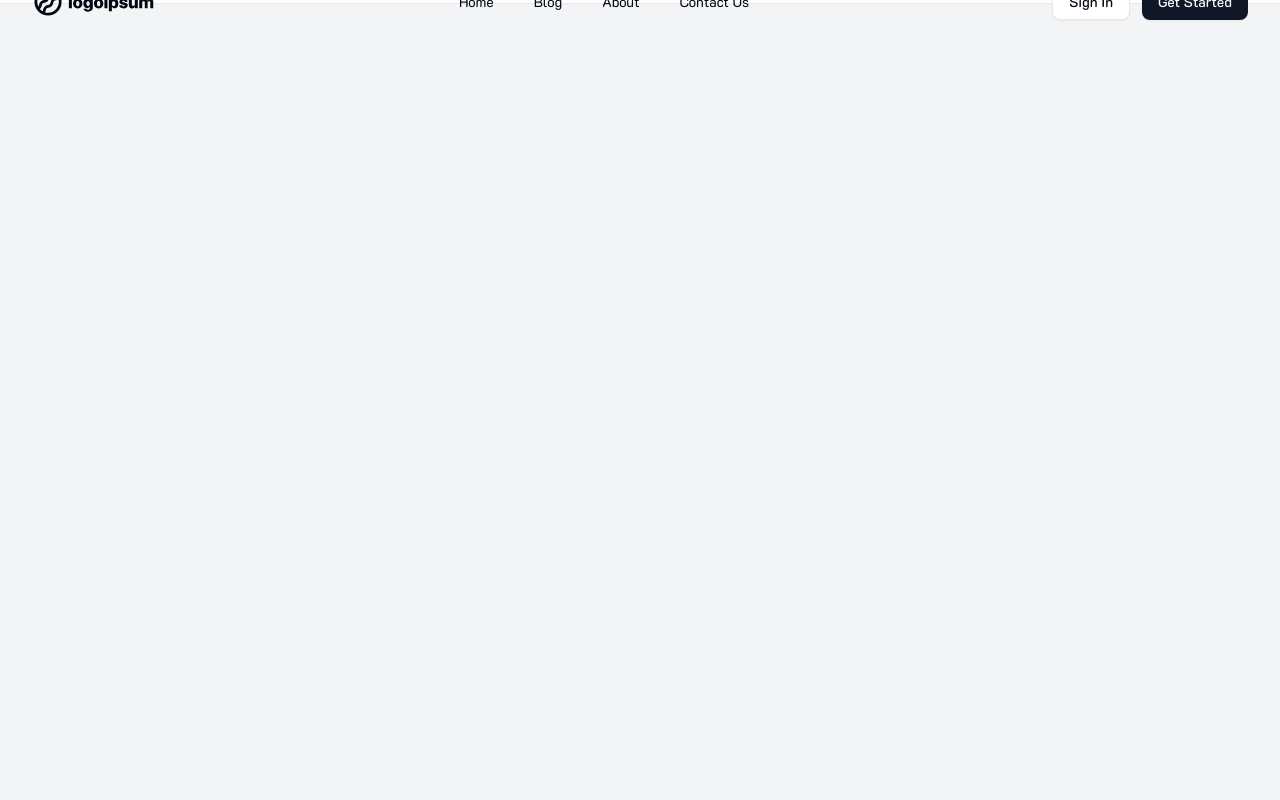
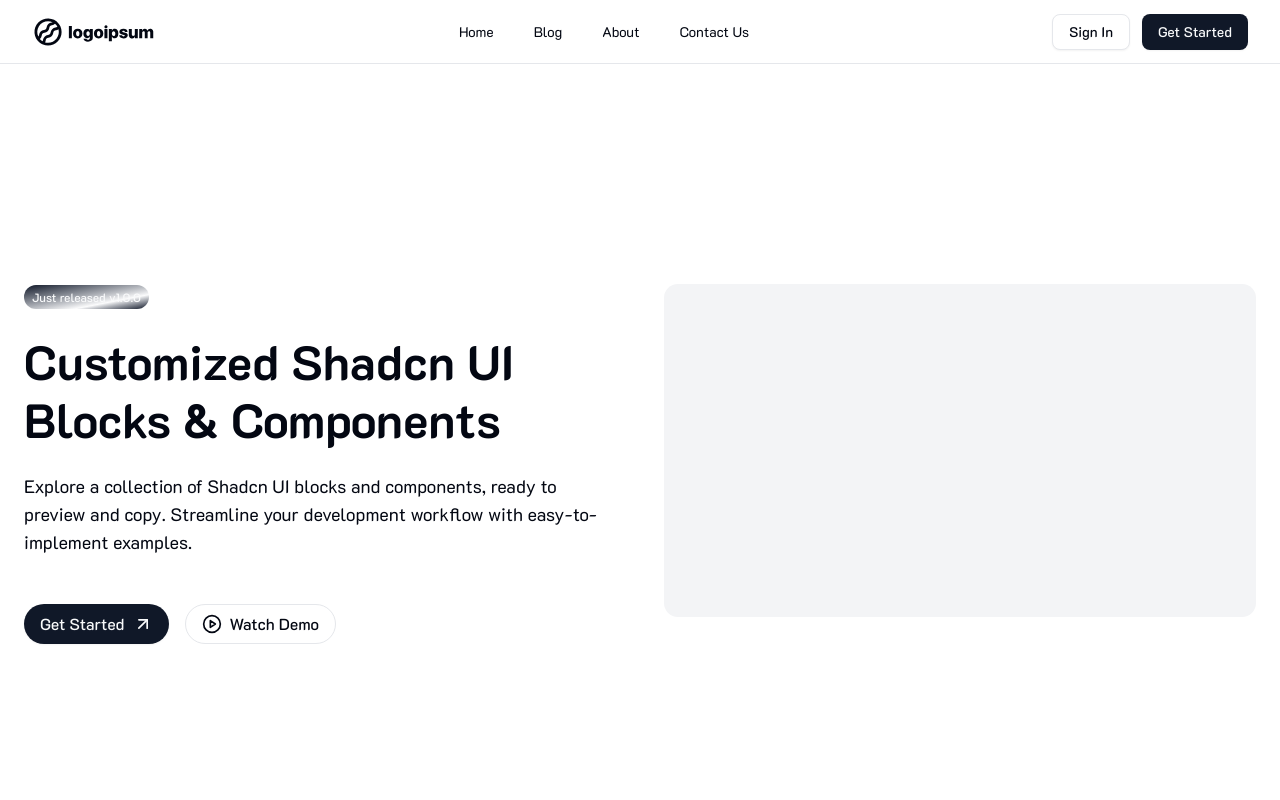
Before and after one commit to Panachaya/nextjscosci, a Next.js app: page / in a window 1280 px wide. Shown: the top 800 px of the page. Built offline with nearby package versions, Linux system fonts and the light colour scheme.

Commit message:
add about

```diff
--- a/src/app/About/page.tsx
+++ b/src/app/About/page.tsx
@@ -1,7 +1,10 @@
+import Contact01
+ from "@/components/contact-01/contact-01";
+
 export default function About(){
     return(
         <>
-        <p>About us</p>
+        <Contact01 />
         </>
     );
 }
--- a/src/app/page.tsx
+++ b/src/app/page.tsx
@@ -1,12 +1,11 @@
 
+import Hero02 from "@/components/hero-02/hero-02";
 import AppWelcome from "./components/AppWelcome";
 
 export default function Home() {
   return (
     <>
-      <h1>Home Page</h1>
-      <hr/>
-      <AppWelcome handTitle="SWU" isShow={true}/>
+      <Hero02 />
       </>
   );
 }
--- /dev/null
+++ b/src/components/contact-01/contact-01.tsx
@@ -0,0 +1,64 @@
+import { MailIcon, MapPinIcon, PhoneIcon } from "lucide-react";
+import Link from "next/link";
+
+const Contact01Page = () => (
+  <div className="min-h-screen flex items-center justify-center">
+    <div className="text-center">
+      <b className="text-muted-foreground">Contact Us</b>
+      <h2 className="mt-3 text-2xl md:text-4xl font-bold tracking-tight">
+        Get In Touch
+      </h2>
+      <p className="mt-4 text-base sm:text-lg">
+        Our friendly team is always here to chat.
+      </p>
+      <div className="max-w-screen-xl mx-auto py-24 grid md:grid-cols-2 lg:grid-cols-3 gap-16 md:gap-10 px-6 md:px-0">
+        <div className="text-center flex flex-col items-center">
+          <div className="h-12 w-12 flex items-center justify-center bg-primary/10 text-primary rounded-full">
+            <MailIcon />
+          </div>
+          <h3 className="mt-6 font-semibold text-xl">Email</h3>
+          <p className="mt-2 text-muted-foreground">
+            Our friendly team is here to help.
+          </p>
+          <Link
+            className="mt-4 font-medium text-primary"
+            href="mailto:akashmoradiya3444@gmail.com"
+          >
+            akashmoradiya3444@gmail.com
+          </Link>
+        </div>
+        <div className="text-center flex flex-col items-center">
+          <div className="h-12 w-12 flex items-center justify-center bg-primary/10 text-primary rounded-full">
+            <MapPinIcon />
+          </div>
+          <h3 className="mt-6 font-semibold text-xl">Office</h3>
+          <p className="mt-2 text-muted-foreground">
+            Come say hello at our office HQ.
+          </p>
+          <Link
+            className="mt-4 font-medium text-primary"
+            href="https://map.google.com"
+            target="_blank"
+          >
+            100 Smith Street Collingwood <br /> VIC 3066 AU
+          </Link>
+        </div>
+        <div className="text-center flex flex-col items-center">
+          <div className="h-12 w-12 flex items-center justify-center bg-primary/10 text-primary rounded-full">
+            <PhoneIcon />
+          </div>
+          <h3 className="mt-6 font-semibold text-xl">Phone</h3>
+          <p className="mt-2 text-muted-foreground">Mon-Fri from 8am to 5pm.</p>
+          <Link
+            className="mt-4 font-medium text-primary"
+            href="tel:akashmoradiya3444@gmail.com"
+          >
+            +1 (555) 000-0000
+          </Link>
+        </div>
+      </div>
+    </div>
+  </div>
+);
+
+export default Contact01Page;
--- /dev/null
+++ b/src/components/hero-02/hero-02.tsx
@@ -0,0 +1,41 @@
+import { Badge } from "@/components/ui/badge";
+import { Button } from "@/components/ui/button";
+import { ArrowUpRight, CirclePlay } from "lucide-react";
+import React from "react";
+
+const Hero02 = () => {
+  return (
+    <div className="min-h-screen flex items-center justify-center">
+      <div className="max-w-screen-xl w-full mx-auto grid lg:grid-cols-2 gap-12 px-6 py-12">
+        <div>
+          <Badge className="bg-gradient-to-br via-70% from-primary via-muted/30 to-primary rounded-full py-1 border-none">
+            Just released v1.0.0
+          </Badge>
+          <h1 className="mt-6 max-w-[17ch] text-4xl md:text-5xl lg:text-[2.75rem] xl:text-5xl font-bold !leading-[1.2]">
+            Customized Shadcn UI Blocks & Components
+          </h1>
+          <p className="mt-6 max-w-[60ch] text-lg">
+            Explore a collection of Shadcn UI blocks and components, ready to
+            preview and copy. Streamline your development workflow with
+            easy-to-implement examples.
+          </p>
+          <div className="mt-12 flex items-center gap-4">
+            <Button size="lg" className="rounded-full text-base">
+              Get Started <ArrowUpRight className="!h-5 !w-5" />
+            </Button>
+            <Button
+              variant="outline"
+              size="lg"
+              className="rounded-full text-base shadow-none"
+            >
+              <CirclePlay className="!h-5 !w-5" /> Watch Demo
+            </Button>
+          </div>
+        </div>
+        <div className="w-full aspect-video bg-accent rounded-xl" />
+      </div>
+    </div>
+  );
+};
+
+export default Hero02;
--- a/src/components/navbar-01/navbar-01.tsx
+++ b/src/components/navbar-01/navbar-01.tsx
@@ -5,8 +5,8 @@ import { NavigationSheet } from "./navigation-sheet";
 
 const Navbar01Page = () => {
   return (
-    <div className="min-h-screen bg-muted">
-      <nav className="h-1 bg-background border-b">
+    <div className="bg-muted">
+      <nav className="h-16 bg-background border-b">
         <div className="h-full flex items-center justify-between max-w-screen-xl mx-auto px-4 sm:px-6 lg:px-8">
           <Logo />
 
--- /dev/null
+++ b/src/components/ui/badge.tsx
@@ -0,0 +1,46 @@
+import * as React from "react"
+import { Slot } from "@radix-ui/react-slot"
+import { cva, type VariantProps } from "class-variance-authority"
+
+import { cn } from "@/lib/utils"
+
+const badgeVariants = cva(
+  "inline-flex items-center justify-center rounded-md border px-2 py-0.5 text-xs font-medium w-fit whitespace-nowrap shrink-0 [&>svg]:size-3 gap-1 [&>svg]:pointer-events-none focus-visible:border-ring focus-visible:ring-ring/50 focus-visible:ring-[3px] aria-invalid:ring-destructive/20 dark:aria-invalid:ring-destructive/40 aria-invalid:border-destructive transition-[color,box-shadow] overflow-hidden",
+  {
+    variants: {
+      variant: {
+        default:
+          "border-transparent bg-primary text-primary-foreground [a&]:hover:bg-primary/90",
+        secondary:
+          "border-transparent bg-secondary text-secondary-foreground [a&]:hover:bg-secondary/90",
+        destructive:
+          "border-transparent bg-destructive text-white [a&]:hover:bg-destructive/90 focus-visible:ring-destructive/20 dark:focus-visible:ring-destructive/40 dark:bg-destructive/60",
+        outline:
+          "text-foreground [a&]:hover:bg-accent [a&]:hover:text-accent-foreground",
+      },
+    },
+    defaultVariants: {
+      variant: "default",
+    },
+  }
+)
+
+function Badge({
+  className,
+  variant,
+  asChild = false,
+  ...props
+}: React.ComponentProps<"span"> &
+  VariantProps<typeof badgeVariants> & { asChild?: boolean }) {
+  const Comp = asChild ? Slot : "span"
+
+  return (
+    <Comp
+      data-slot="badge"
+      className={cn(badgeVariants({ variant }), className)}
+      {...props}
+    />
+  )
+}
+
+export { Badge, badgeVariants }
```
